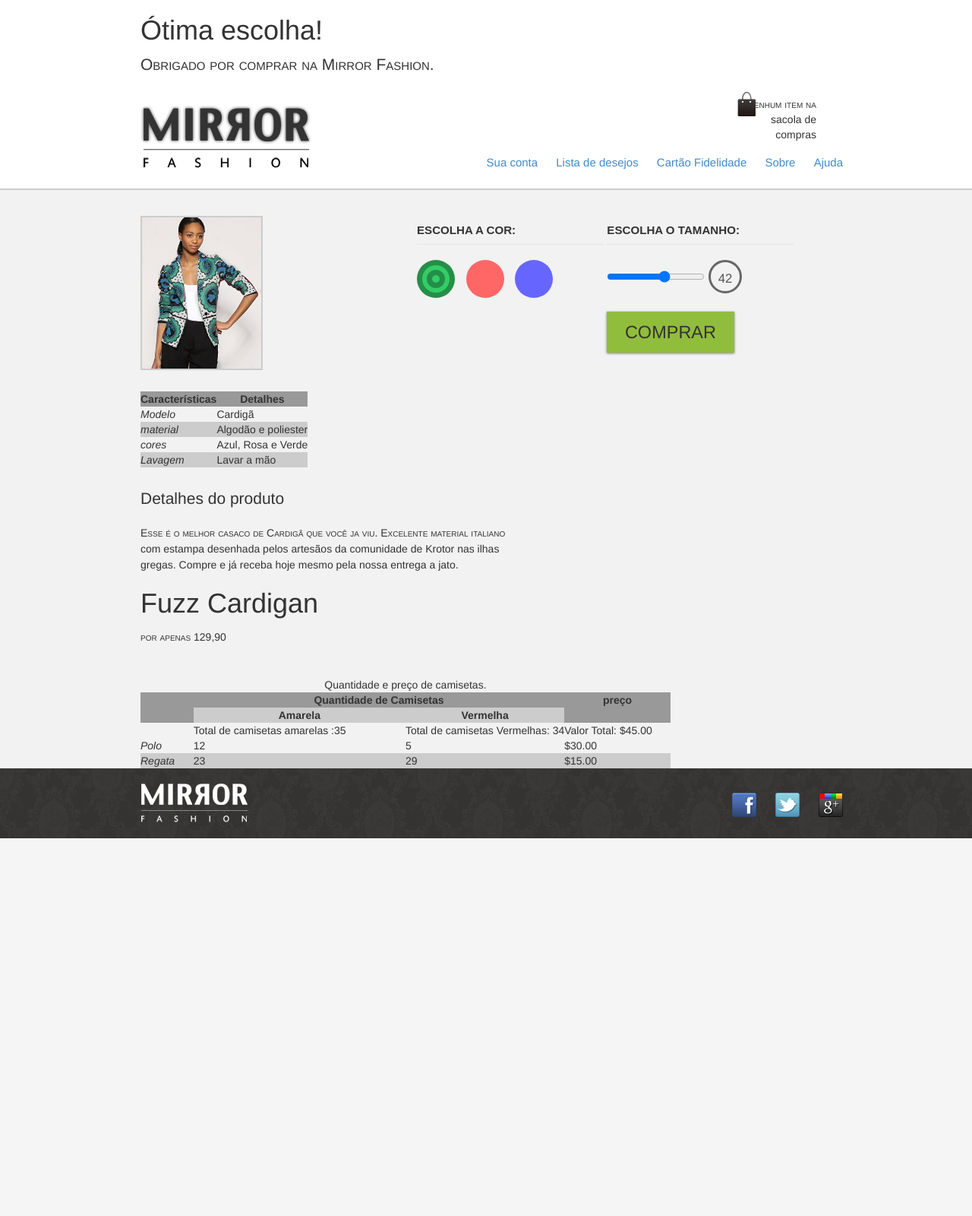
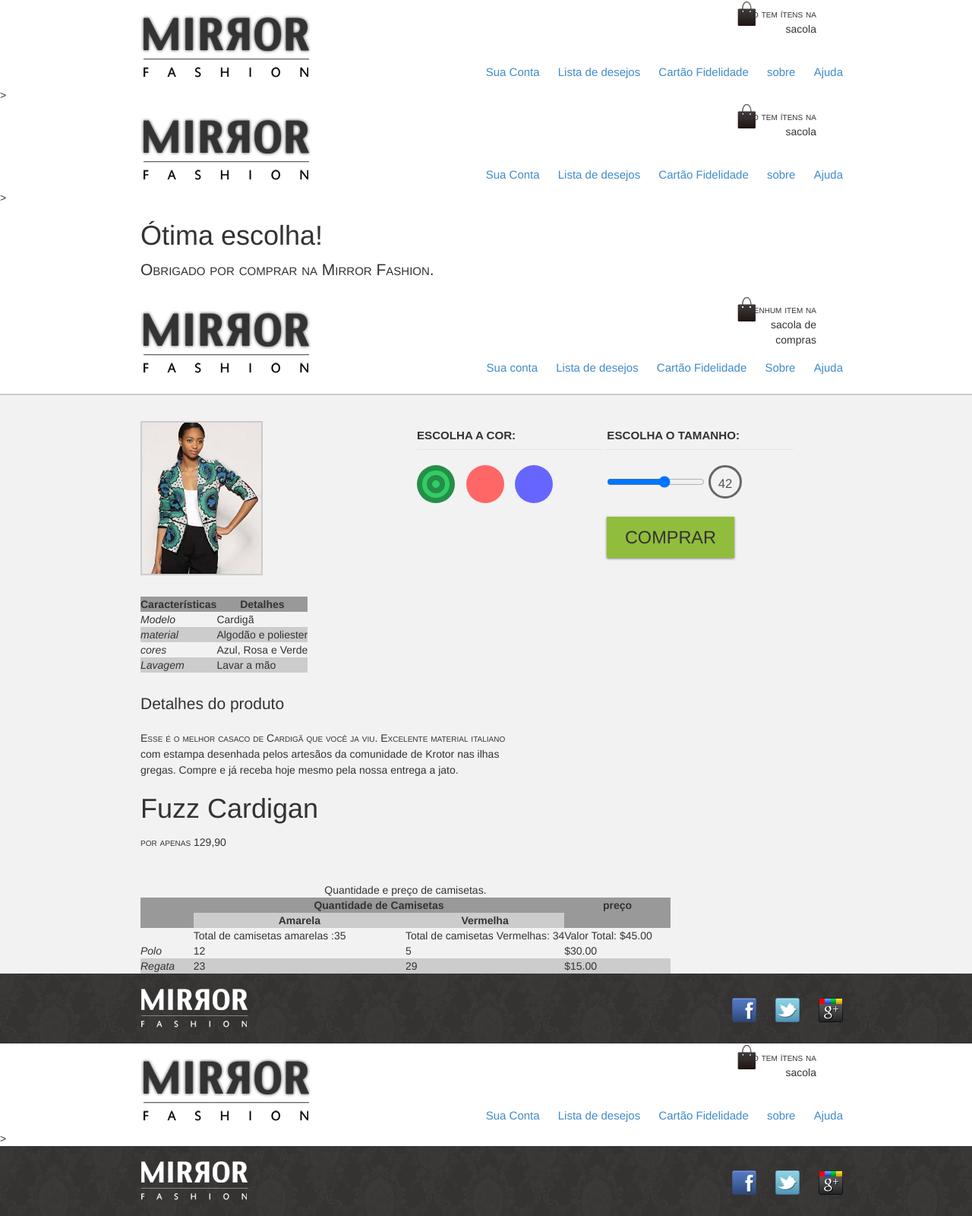
Before and after one commit to Dudass18/php, a PHP site: page /produto.php in a window 1280 px wide. Shown: the whole page at 76% size. Before the commit the page ends 1103 px from the top, so only its background shows below. Run offline with PHP 8.4, Linux system fonts and the light colour scheme.

Commit message:
Add files via upload

```diff
--- /dev/null
+++ b/cabecalho.php
@@ -0,0 +1,28 @@
+<DOCTYPE>
+
+<html>
+
+<header class="container">
+    <!--   Conteúdo do cabeçalhoooo -->
+    <h1><img src="img/logo.png" alt="Logo da Mirror Fashion"></h1>
+    <p class="sacola">Não tem ítens na sacola</p>
+    <nav class="menu-opcoes">
+      <ul>
+
+        <li><a href="#">Sua Conta</a></li>
+        <li><a href="#">Lista de desejos</a></li>
+        <li><a href="#">Cartão Fidelidade</a></li>
+        <li><a href="sobre. html">sobre</a></li>
+        <li><a href="#">Ajuda</a></li>
+      </ul>
+    </nav>
+</header>
+
+
+<body>
+
+
+</body>
+
+
+  ></html>
--- a/produto.php
+++ b/produto.php
@@ -5,8 +5,12 @@
     <meta charset="utf-8" />
     <meta name="viewport" content="width=device-width">
     <title>Mirror Fashion</title>
+
     <link rel="stylesheet" href="css/reset.css" />
     <link rel="stylesheet" href="css/estilos.css" />
+    <link rel="stylesheet" href="css/mobile.css" media="(max-width: 939px)">
+
+
     <link rel="stylesheet" href="css/produto.css">
     <link rel="stylesheet" href="css/bootstrap.css">
 
@@ -14,6 +18,15 @@
 
 
 <body>
+
+    <?php
+        $cabecalho_title = "produto da Mirror Fashion";
+        include("cabecalho.php");
+    ?>
+
+
+    <?php include("cabecalho.php"); ?>
+
 
     <div class="jumbotron-fluid">
         <div class="container">
@@ -192,6 +205,13 @@
     <script type="text/javascript" src="js/produto.js"></script>
 
 
+    <?php include("cabecalho.php"); ?>
+
+    <!-- Aqui vai vir o miolo da nossa página depois! -->
+
+    <?php include("rodape.php"); ?>
+
+
 </body>
 
 
--- /dev/null
+++ b/rodape.php
@@ -0,0 +1,10 @@
+<footer>
+    <div class="container">
+      <img src="img/logo-rodape.png" alt="Logo da Mirror Fashion">
+      <ul class="social">
+        <li><a href="http://facebook.com/mirrorfashion">facebook</a></li>
+        <li><a href="http://twitter.com/mirrorfashion">twitter</a></li>
+        <li><a href="http://plus.google.com/mirrorfashion">google</a></li>
+      </ul>
+    </div>
+  </footer>
```
Also changed, not shown: sobre.php (+9 -0 lines).
